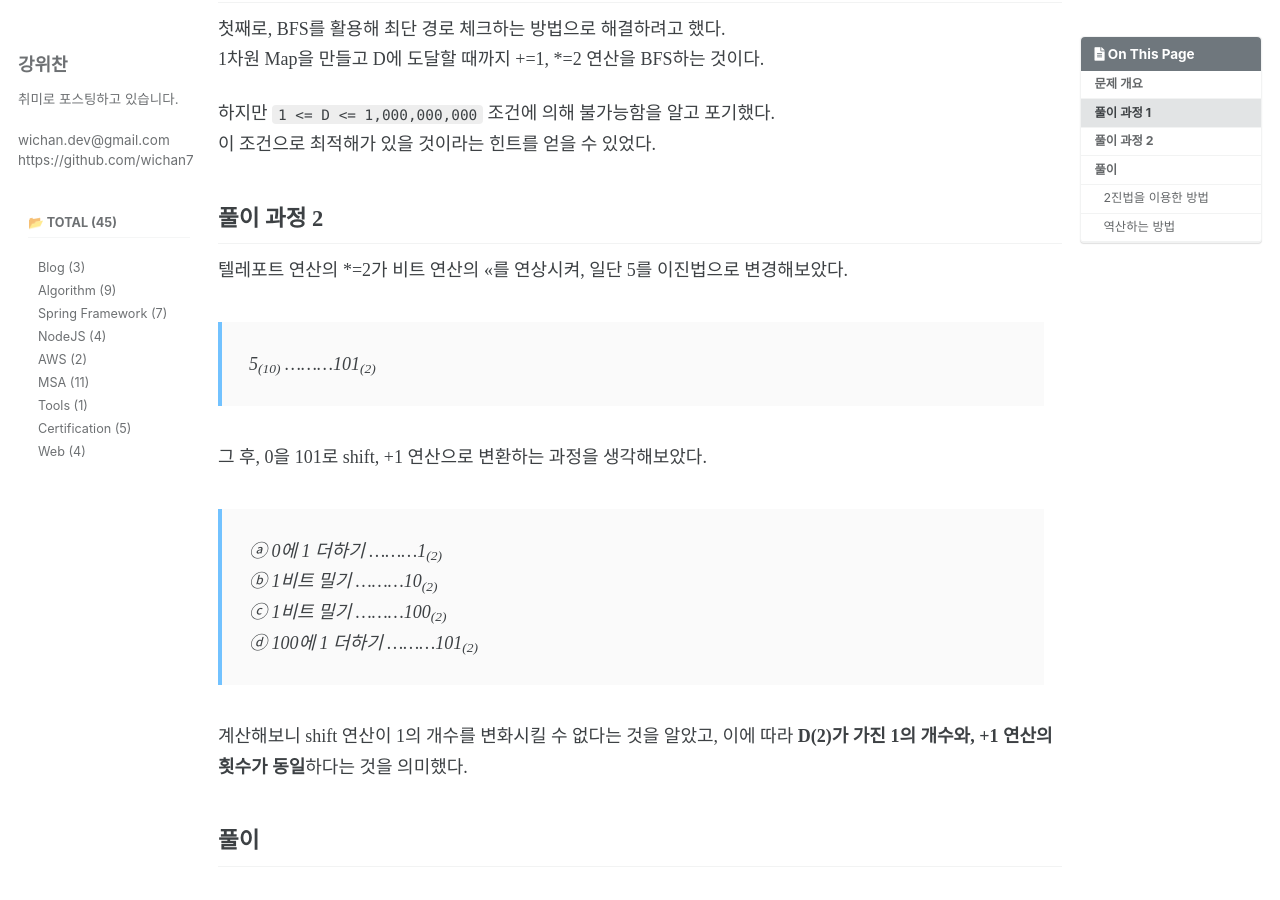
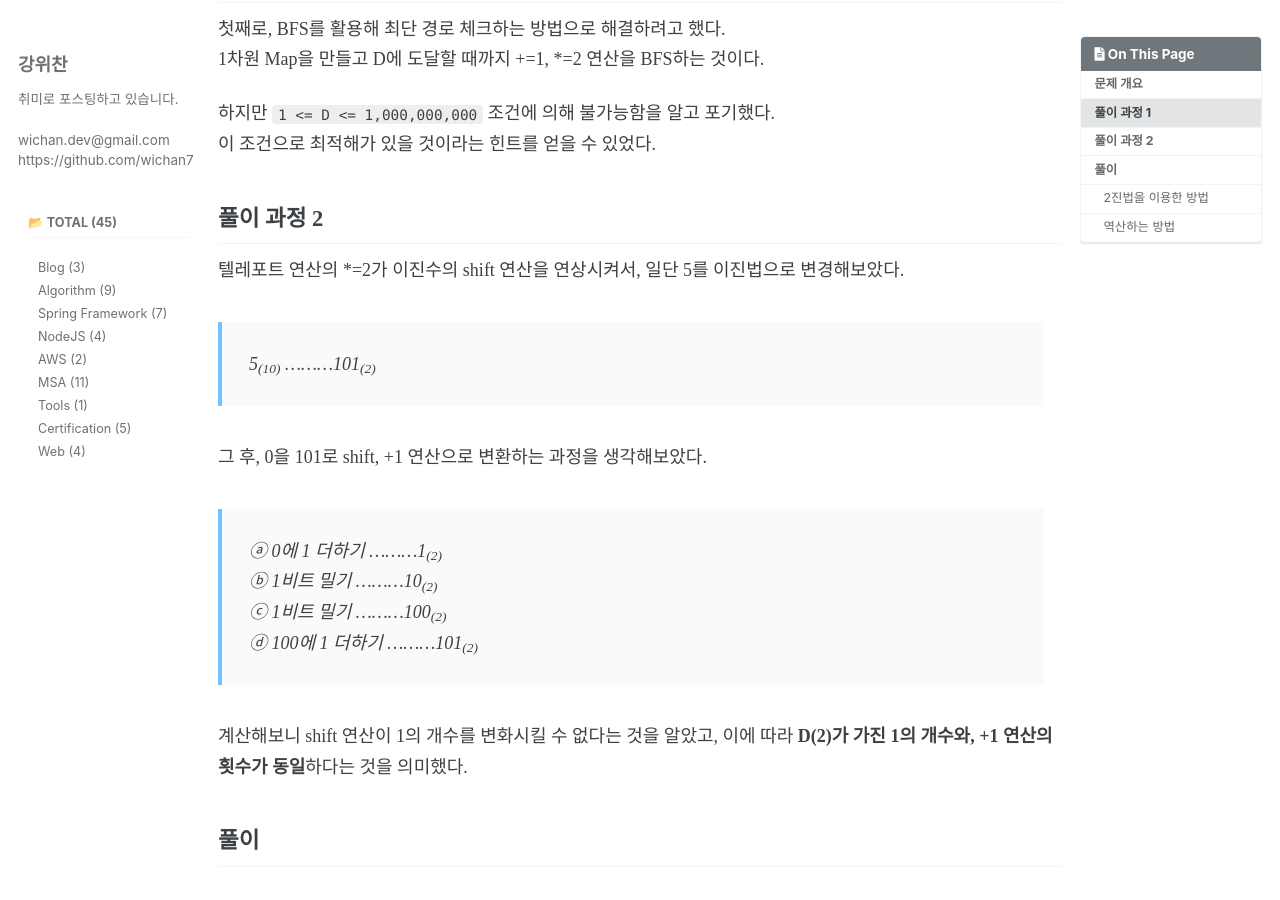
Before and after one commit to wichan7/wichan7.github.io, a Jekyll site: the page built from _posts/2023-09-12-programmers-12980.md, in a window 1280 px wide and 900 px high, scrolled down 820 px. Built offline with Jekyll 4.4.1, drawn with Linux system fonts in a browser that asks for light colours; cached includes are drawn as plain includes; some web fonts are replaced; comment, search, counter and statistics services are not loaded.

Commit message:
Update: 내용 수정

```diff
--- a/_posts/2023-09-12-programmers-12980.md
+++ b/_posts/2023-09-12-programmers-12980.md
@@ -27,7 +27,7 @@ toc: true
 이 조건으로 최적해가 있을 것이라는 힌트를 얻을 수 있었다.
 
 ## 풀이 과정 2
-텔레포트 연산의 *=2가 비트 연산의 <<를 연상시켜, 일단 5를 이진법으로 변경해보았다.
+텔레포트 연산의 *=2가 이진수의 shift 연산을 연상시켜서, 일단 5를 이진법으로 변경해보았다.
 > 5<sub>(10)</sub> .........101<sub>(2)</sub>
 
 그 후, 0을 101로 shift, +1 연산으로 변환하는 과정을 생각해보았다.
```
